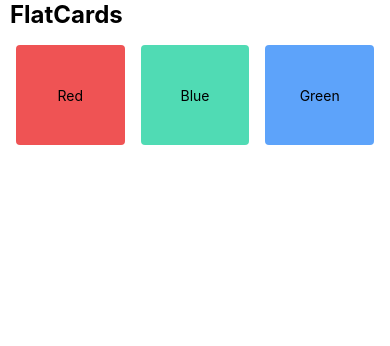
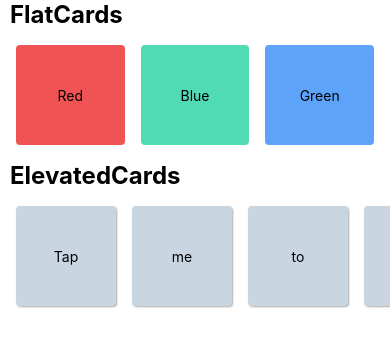
Before and after one commit to Al-Farhan/styler02-react-native, a React Native app: screen / in a window 390 px wide. Shown: the top 346 px of the page. Built offline with nearby package versions, Linux system fonts and the light colour scheme.

Commit message:
feat:elevated cards

```diff
--- a/App.tsx
+++ b/App.tsx
@@ -1,12 +1,14 @@
 import { View, Text, SafeAreaView, ScrollView } from "react-native";
 import React from "react";
 import FlatCards from "./components/FlatCards";
+import ElevatedCards from "./components/ElevatedCards";
 
 const App = () => {
   return (
     <SafeAreaView>
       <ScrollView>
         <FlatCards />
+        <ElevatedCards />
       </ScrollView>
     </SafeAreaView>
   )
--- /dev/null
+++ b/components/ElevatedCards.tsx
@@ -0,0 +1,61 @@
+import { ScrollView, StyleSheet, Text, View } from 'react-native'
+import React from 'react'
+
+export default function ElevatedCards() {
+  return (
+    <View>
+      <Text style={styles.headingText}>ElevatedCards</Text>
+      <ScrollView horizontal={true} style={styles.container}>
+        <View style={[styles.card, styles.cardElevated]}>
+            <Text>Tap</Text>
+        </View>
+        <View style={[styles.card, styles.cardElevated]}>
+            <Text>me</Text>
+        </View>
+        <View style={[styles.card, styles.cardElevated]}>
+            <Text>to</Text>
+        </View>
+        <View style={[styles.card, styles.cardElevated]}>
+            <Text>Scroll</Text>
+        </View>
+        <View style={[styles.card, styles.cardElevated]}>
+            <Text>more...</Text>
+        </View>
+        <View style={[styles.card, styles.cardElevated]}>
+            <Text>👍</Text>
+        </View>
+      </ScrollView>
+    </View>
+  )
+}
+
+const styles = StyleSheet.create({
+    headingText: {
+        fontSize: 24,
+        fontWeight: 'bold',
+        paddingHorizontal: 10
+    },
+    container: {
+        padding: 8
+    },
+    card: {
+        flex: 1,
+        justifyContent: 'center',
+        alignItems: 'center',
+        width: 100,
+        height: 100,
+        margin: 8,
+        borderRadius: 4
+    },
+    cardElevated: {
+        backgroundColor: '#CAD5E2',
+        elevation: 4,
+        shadowOffset: {
+            width: 1,
+            height: 1,
+        },
+        shadowColor: '#333',
+        shadowOpacity: 0.4,
+        shadowRadius: 2
+    }
+})
```
